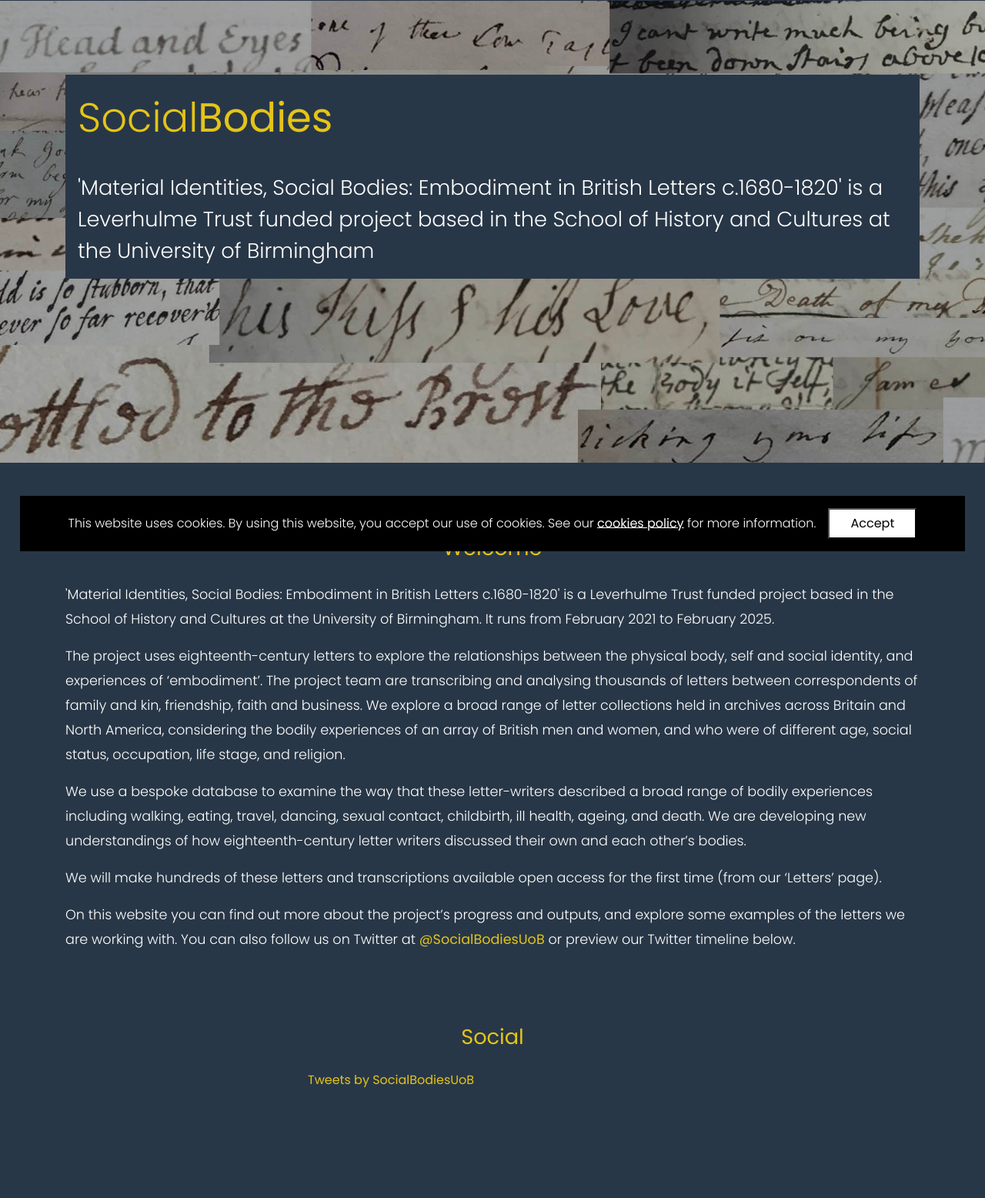
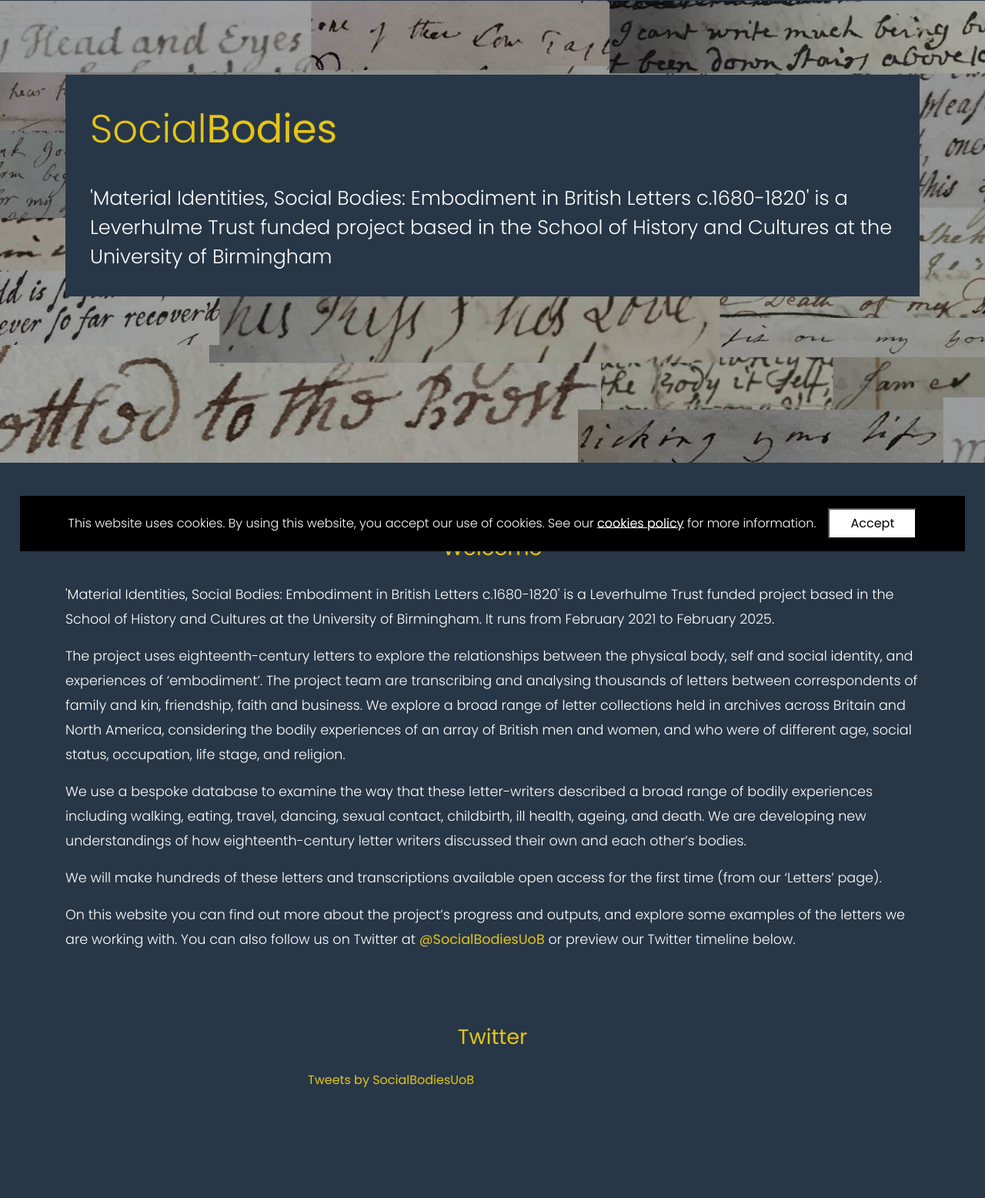
Before and after one commit to bear-rsg/social-bodies, a Django app: page / in a window 1280 px wide. Shown: the part 58-1614 px from the top of the page at 77% size. Run offline with Django 3.2, Linux system fonts and the light colour scheme; parts of the project's set-up code (start-up, migrations or seed data) failed here and were passed over; some libraries are stand-ins or nearby versions.

Commit message:
minor tweaks to style

```diff
--- a/django/core/static/css/custom_large.css
+++ b/django/core/static/css/custom_large.css
@@ -24,13 +24,14 @@
     }
 
     #welcome-banner-text-title {
-        font-size: 3.3em;
-        padding: 1rem;
+        font-size: 3.2em;
+        padding: 2rem;
+        padding-bottom: 0;
     }
 
     #welcome-banner-text-tagline {
-        font-size: 1.7em;
-        padding: 1rem;
+        font-size: 1.6em;
+        padding: 2rem;
     }
 
     /* ---------- Footer ---------- */
--- a/django/general/templates/general/welcome.html
+++ b/django/general/templates/general/welcome.html
@@ -35,7 +35,7 @@
             On this website you can find out more about the project’s progress and outputs, and explore some examples of the letters we are working with. You can also follow us on Twitter at <a href="https://twitter.com/SocialBodiesUoB">@SocialBodiesUoB</a> or preview our Twitter timeline below.
         </p>
 
-        <h2>Social</h2>
+        <h2>Twitter</h2>
         <div class="twittertimeline-container">
             <a class="twitter-timeline" data-dnt="true" data-theme="dark" href="https://twitter.com/SocialBodiesUoB?ref_src=twsrc%5Etfw">Tweets by SocialBodiesUoB</a> <script async src="https://platform.twitter.com/widgets.js" charset="utf-8"></script>
         </div>
```
